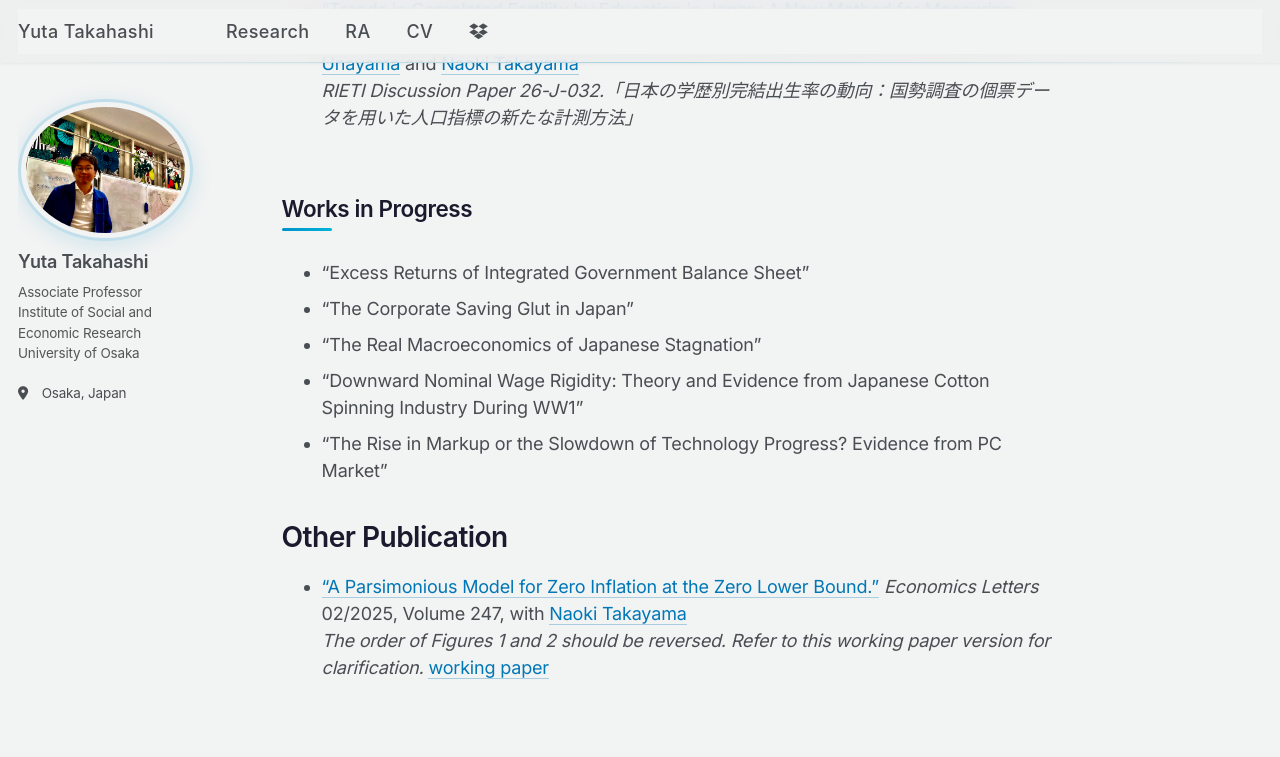
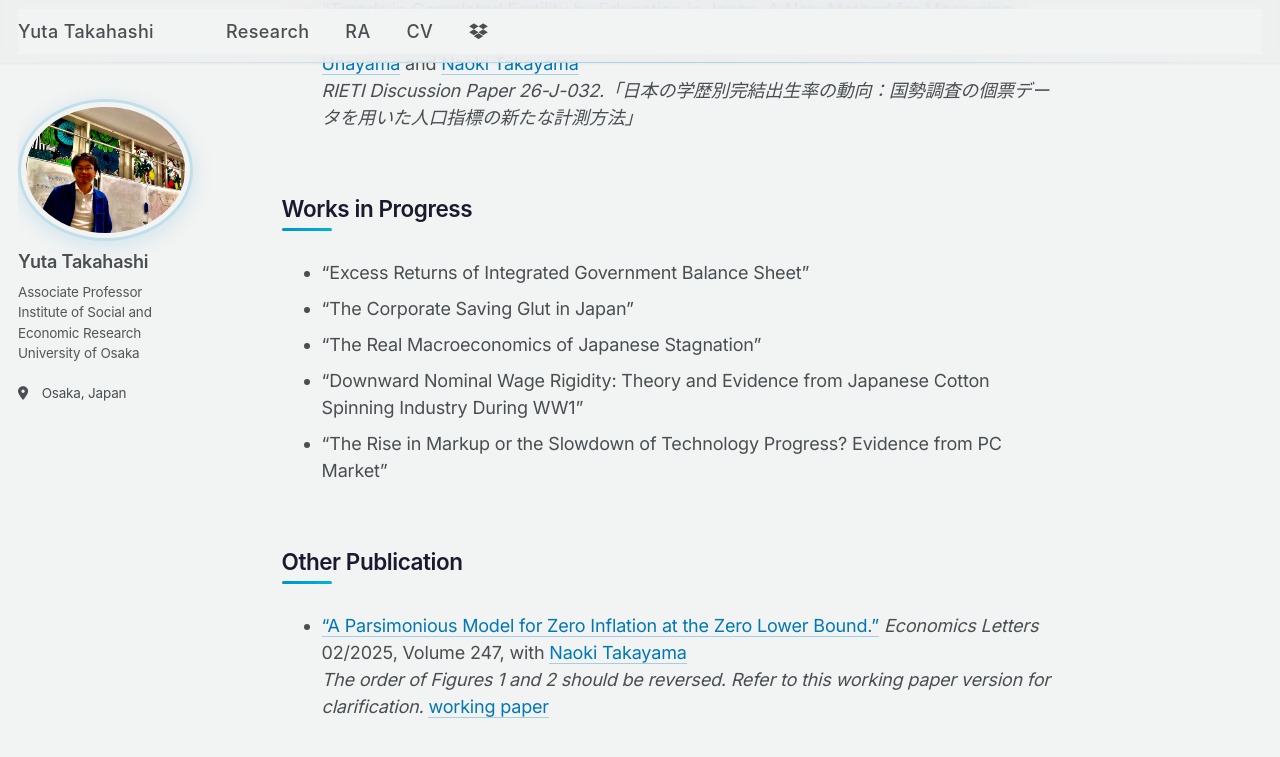
Before and after one commit to yuta-takahashi-1211/yuta-takahashi-1211.github.io, a Jekyll site: the page built from _pages/research.md, in a window 1280 px wide and 900 px high, scrolled down 824 px. Shown: the top 757 px of the window. Built offline with Jekyll 4.4.1, drawn with Linux system fonts in a browser that asks for light colours.

```diff
--- a/_pages/research.md
+++ b/_pages/research.md
@@ -36,6 +36,6 @@ author_profile: true
 
 ---
 
-# Other Publication
+## Other Publication
 - ["A Parsimonious Model for Zero Inflation at the Zero Lower Bound."](https://www.sciencedirect.com/science/article/abs/pii/S0165176524006189) *Economics Letters* 02/2025, Volume 247, with [Naoki Takayama](#)
   *The order of Figures 1 and 2 should be reversed. Refer to this working paper version for clarification.* [working paper](#)
```
